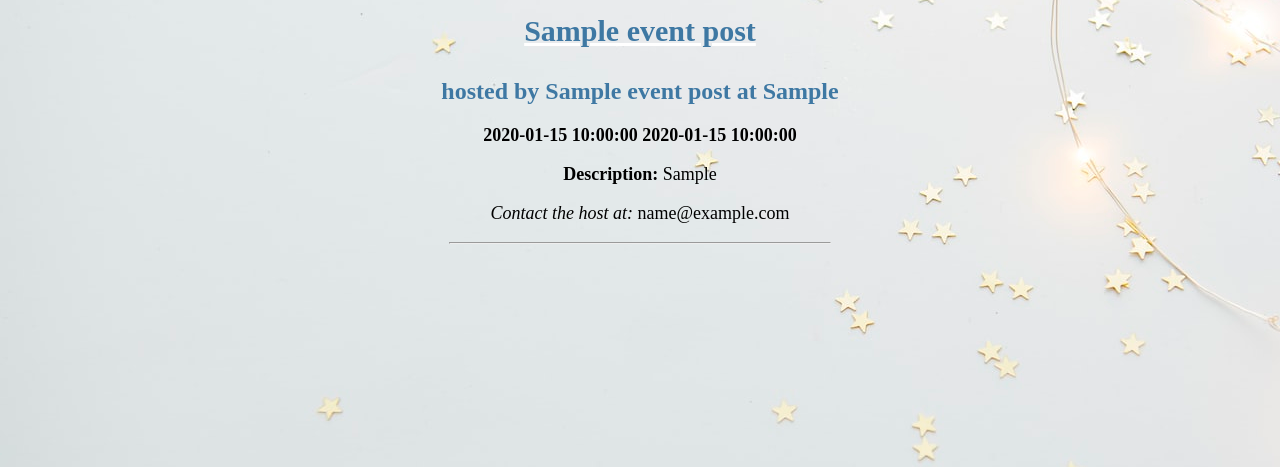
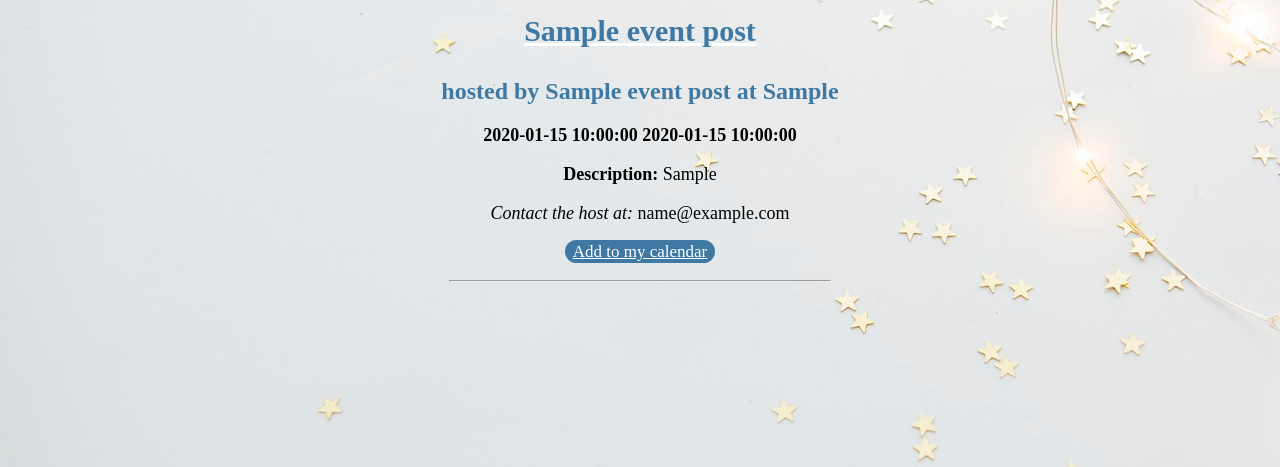
Before and after one commit to law-lin/Collink, a Python web app: template templates/clubs.html in a window 1280 px wide. Shown: the part 315-782 px from the top of the page. Run offline with Jinja, Linux system fonts and the light colour scheme; the template is opened without the code that fills it: most values are stand-ins (such as "Sample title", 1, 10 or a date in 2020).

Commit message:
My button is nice.

```diff
--- a/static/index.css
+++ b/static/index.css
@@ -10,6 +10,7 @@ hr {
   margin: auto;
   width: 30%;
   size: "5";
+  color: black;
 
 }
 
@@ -127,6 +128,14 @@ h3 {
   color: #319ccd;
 }
 
+.button2 {
+  color: white;
+  text-align: center;
+  padding: 2px 8px;
+  font-size: 17px;
+  border-radius: 15px;
+  background-color: #3E78A3;
+}
 
 .topnav {
   background-color: #333;
--- a/templates/academics.html
+++ b/templates/academics.html
@@ -32,6 +32,10 @@
       <p class="blocktext"> <b>{{event_post.event_date}}    {{event_post.event_time}} </b> </p>
       <b> <p class="blocktext">Description: </b> {{event_post.event_des}} </p>
       <p class="blocktext"><i>Contact the host at: </i> {{event_post.host_email}} </p>
+      <a class="button2" href=https://www.google.com/calendar/render?action=TEMPLATE&text={{event_post.event_name}}&dates=&details={{event_post.event_des}}&location={{event_post.event_location}}&sf=true&output=xml"
+      " target="_blank" rel="nofollow">Add to my calendar</a>
+      <br/>
+      <br/>
       <hr>
       {% endfor %}
     </div>
--- a/templates/clubs.html
+++ b/templates/clubs.html
@@ -32,6 +32,10 @@
     <p class="blocktext"> <b>{{event_post.event_date}}    {{event_post.event_time}} </b> </p>
     <b> <p class="blocktext">Description: </b> {{event_post.event_des}} </p>
     <p class="blocktext"><i>Contact the host at: </i> {{event_post.host_email}} </p>
+    <a class="button2" href=https://www.google.com/calendar/render?action=TEMPLATE&text={{event_post.event_name}}&dates=&details={{event_post.event_des}}&location={{event_post.event_location}}&sf=true&output=xml"
+    " target="_blank" rel="nofollow">Add to my calendar</a>
+    <br/>
+    <br/>
     <hr>
     {% endfor %}
     </div>
--- a/templates/socialevents.html
+++ b/templates/socialevents.html
@@ -32,6 +32,10 @@
           <p class="blocktext"> <b>{{event_post.event_date}}    {{event_post.event_time}} </b> </p>
           <b> <p class="blocktext">Description: </b> {{event_post.event_des}} </p>
           <p class="blocktext"><i>Contact the host at: </i> {{event_post.host_email}} </p>
+          <a class="button2" href=https://www.google.com/calendar/render?action=TEMPLATE&text={{event_post.event_name}}&dates=&details={{event_post.event_des}}&location={{event_post.event_location}}&sf=true&output=xml"
+          " target="_blank" rel="nofollow">Add to my calendar</a>
+          <br/>
+          <br/>
           <hr>
     {% endfor %}
     </div>
--- a/templates/sports.html
+++ b/templates/sports.html
@@ -29,14 +29,16 @@
 
     <div>
       {% for event_post in sports_events %}
-<
+
         <h1 class="eventtitle"> {{event_post.event_name}} <h3>
         <h2 class="byevent"> hosted by {{event_post.host_name}} at {{event_post.event_location}} </h2>
         <p class="blocktext"> <b>{{event_post.event_date}}    {{event_post.event_time}} </b> </p>
         <b> <p class="blocktext">Description: </b> {{event_post.event_des}} </p>
         <p class="blocktext"><i>Contact the host at: </i> {{event_post.host_email}} </p>
-        <a href=https://www.google.com/calendar/render?action=TEMPLATE&text={{event_post.event_name}}&dates=&details={{event_post.event_des}}&location={{event_post.event_location}}&sf=true&output=xml"
+        <a class="button2" href=https://www.google.com/calendar/render?action=TEMPLATE&text={{event_post.event_name}}&dates=&details={{event_post.event_des}}&location={{event_post.event_location}}&sf=true&output=xml"
         " target="_blank" rel="nofollow">Add to my calendar</a>
+        <br/>
+        <br/>
         <div>
         <hr>
       {% endfor %}
```
